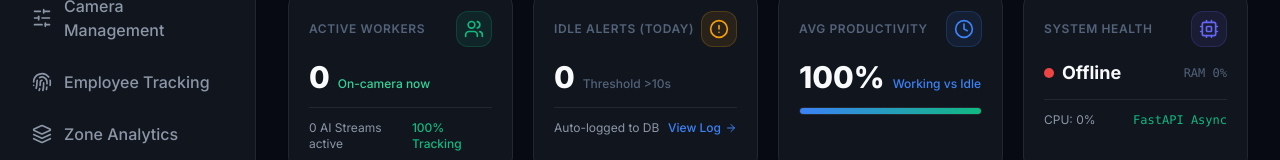
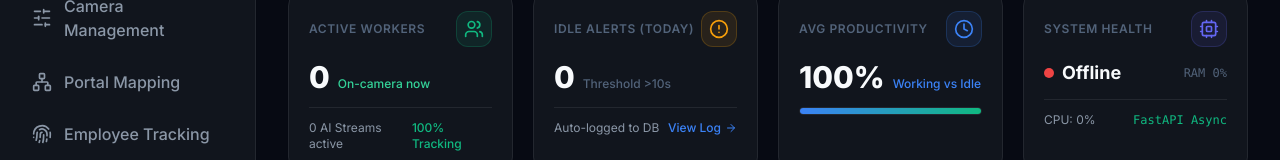
Before and after one commit to Aashif786/SFE-CCTV, a Next.js app in the folder frontend/: page / in a window 1280 px wide. Shown: the part 215-375 px from the top of the page. Built offline with nearby package versions, Linux system fonts and the light colour scheme; no server answers.

Commit message:
new portal mapping and handoff features

```diff
--- a/frontend/src/components/SidebarLayout.tsx
+++ b/frontend/src/components/SidebarLayout.tsx
@@ -5,7 +5,7 @@ import Link from 'next/link';
 import {
   LayoutDashboard, History, Settings, Bell,
   Fingerprint, BarChart2, Menu, UserCheck, Sun, Moon, DoorClosed, Wifi,
-  Video, SlidersHorizontal, Radar, Layers, Clock
+  Video, SlidersHorizontal, Radar, Layers, Clock, Network
 } from 'lucide-react';
 import { usePathname } from 'next/navigation';
 import { useTheme } from '@/context/ThemeContext';
@@ -19,6 +19,7 @@ export default function SidebarLayout({ children }: { children: React.ReactNode
     { href: "/",                    icon: LayoutDashboard,    label: "Dashboard" },
     { href: "/live-cameras",        icon: Video,              label: "Live Cameras" },
     { href: "/camera-management",   icon: SlidersHorizontal,  label: "Camera Management" },
+    { href: "/portal-mapping",       icon: Network,            label: "Portal Mapping" },
     { href: "/employee-tracking",   icon: Fingerprint,        label: "Employee Tracking" },
     { href: "/zone-analytics",      icon: Layers,             label: "Zone Analytics" },
     { href: "/live-checkins",       icon: UserCheck,          label: "Live Check-ins" },
```
Also changed, not shown: 1 other file (tests, documents, lock files or other folders).
